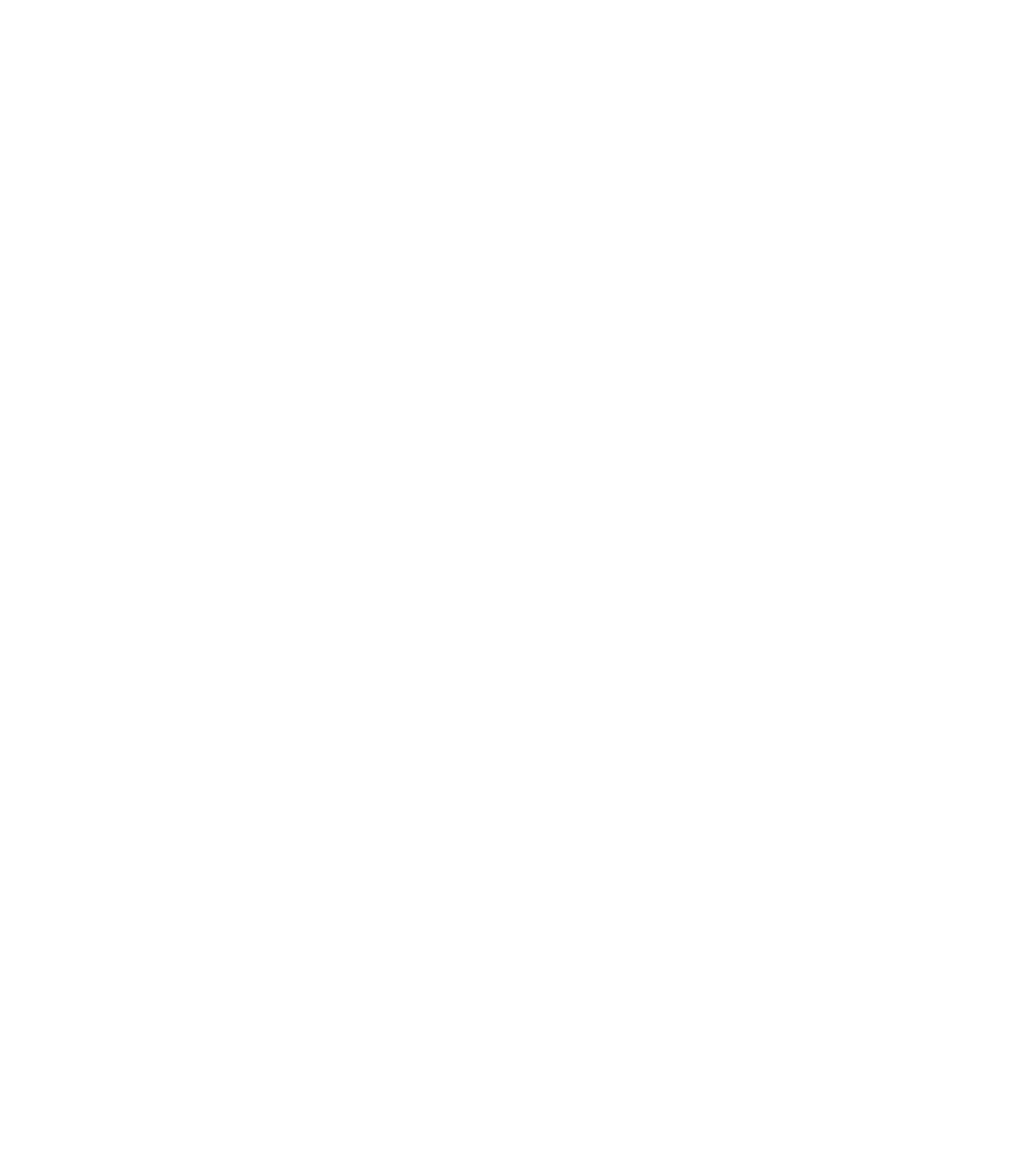
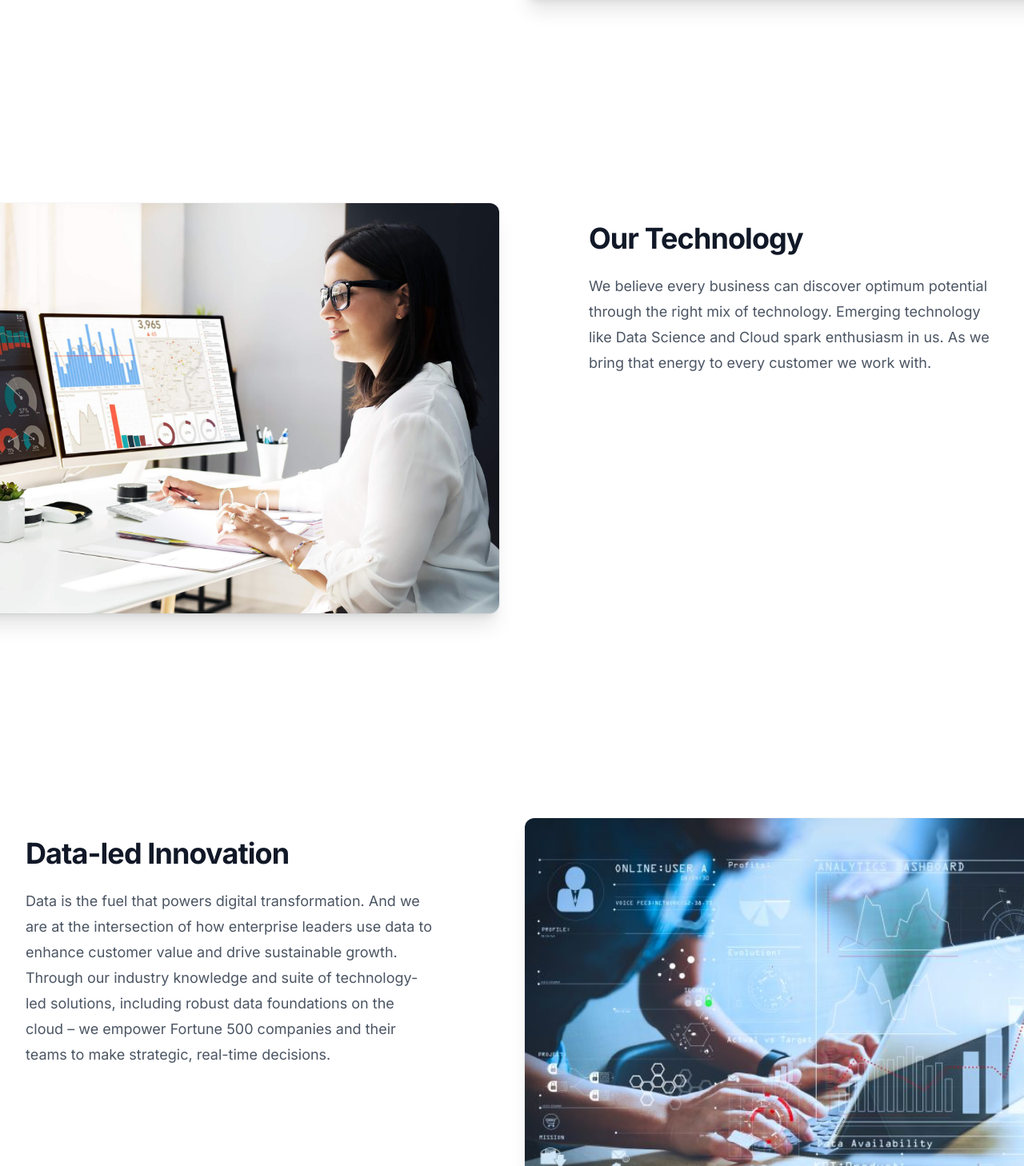
Before and after one commit to szboynono/yama-site, a Next.js app: page / in a window 1280 px wide. Shown: the part 1342-2800 px from the top of the page at 80% size. Before the commit the page ends 1365 px from the top, so only its background shows below. Built offline with nearby package versions, Linux system fonts and the light colour scheme.

Commit message:
footer done

```diff
--- /dev/null
+++ b/app/components/Industries.tsx
@@ -0,0 +1,62 @@
+import React from 'react'
+import { ChartBarIcon, TableCellsIcon, LockClosedIcon, CurrencyDollarIcon } from '@heroicons/react/20/solid'
+
+const features = [
+  {
+    name: 'Credit Risk Modeling',
+    description:
+      'Commodo nec sagittis tortor mauris sed. Turpis tortor quis scelerisque diam id accumsan nullam tempus. Pulvinar etiam lacus volutpat eu. Phasellus praesent ligula sit faucibus.',
+    href: '#',
+    icon: TableCellsIcon,
+  },
+  {
+    name: 'Credit Risk Analytics and Reporting',
+    description:
+      'Pellentesque enim a commodo malesuada turpis eleifend risus. Facilisis donec placerat sapien consequat tempor fermentum nibh.',
+    href: '#',
+    icon: LockClosedIcon,
+  },
+  {
+    name: 'Insurance',
+    description:
+      'Pellentesque sit elit congue ante nec amet. Dolor aenean curabitur viverra suspendisse iaculis eget. Nec mollis placerat ultricies euismod ut condimentum.',
+    href: '#',
+    icon: ChartBarIcon,
+  },
+  {
+    name: 'Wealth Management',
+    description:
+      'Pellentesque sit elit congue ante nec amet. Dolor aenean curabitur viverra suspendisse iaculis eget. Nec mollis placerat ultricies euismod ut condimentum.',
+    href: '#',
+    icon: CurrencyDollarIcon,
+  },
+]
+
+function Industries() {
+  return (
+    <div className="bg-white py-24 sm:py-32">
+      <div className="mx-auto max-w-7xl px-6 lg:px-8">
+        <div className="mx-auto grid max-w-2xl grid-cols-1 gap-x-8 gap-y-16 sm:gap-y-20 lg:mx-0 lg:max-w-none lg:grid-cols-3">
+          <h2 className="text-3xl font-bold tracking-tight text-gray-900 sm:text-4xl">
+            Focus Industries
+          </h2>
+          <dl className="col-span-2 grid grid-cols-1 gap-x-8 gap-y-16 sm:grid-cols-2">
+            {features.map((feature) => (
+              <div key={feature.name}>
+                <dt className="text-base font-semibold leading-7 text-gray-900">
+                  <div className="mb-6 flex h-10 w-10 items-center justify-center rounded-lg bg-blue-500">
+                    <feature.icon className="h-6 w-6 text-white" aria-hidden="true" />
+                  </div>
+                  {feature.name}
+                </dt>
+                <dd className="mt-1 text-base leading-7 text-gray-600">{feature.description}</dd>
+              </div>
+            ))}
+          </dl>
+        </div>
+      </div>
+    </div>
+  )
+}
+
+export default Industries
--- a/app/components/Intro.tsx
+++ b/app/components/Intro.tsx
@@ -3,6 +3,7 @@
 function Intro() {
   return (
     <div className="bg-white px-6 py-24 sm:py-32 lg:px-8">
+
       <div className="mx-auto max-w-2xl text-center">
         <p className="text-base font-semibold leading-7 text-blue-500">
           Get the help you need
--- /dev/null
+++ b/app/components/SecondaryIntro.tsx
@@ -0,0 +1,67 @@
+import Image from "next/image";
+
+function SecondaryIntro() {
+  return (
+    <>
+      <div className="overflow-hidden bg-white py-24 sm:py-32">
+        <div className="mx-auto max-w-7xl px-6 lg:px-8">
+          <div className="mx-auto grid max-w-2xl grid-cols-1 gap-x-8 gap-y-16 sm:gap-y-20 lg:mx-0 lg:max-w-none lg:grid-cols-2">
+            <div className="lg:ml-auto lg:pl-4 lg:pt-4">
+              <div className="lg:max-w-lg">
+                <p className="mt-2 text-3xl font-bold tracking-tight text-gray-900 sm:text-4xl">
+                  Our Technology
+                </p>
+                <p className="mt-6 text-lg leading-8 text-gray-600">
+                  We believe every business can discover optimum potential
+                  through the right mix of technology. Emerging technology like
+                  Data Science and Cloud spark enthusiasm in us. As we bring
+                  that energy to every customer we work with.
+                </p>
+              </div>
+            </div>
+            <div className="flex items-start justify-end lg:order-first">
+              <Image
+                src="/banner-1.jpg"
+                alt="Product screenshot"
+                className="w-[48rem] max-w-none rounded-xl shadow-xl ring-1 ring-gray-400/10 sm:w-[57rem]"
+                width={2432}
+                height={1442}
+              />
+            </div>
+          </div>
+        </div>
+      </div>
+      <div className="overflow-hidden bg-white py-24 sm:py-32">
+        <div className="mx-auto max-w-7xl px-6 lg:px-8">
+          <div className="mx-auto grid max-w-2xl grid-cols-1 gap-x-8 gap-y-16 sm:gap-y-20 lg:mx-0 lg:max-w-none lg:grid-cols-2">
+            <div className="lg:pr-8 lg:pt-4">
+              <div className="lg:max-w-lg">
+                <p className="mt-2 text-3xl font-bold tracking-tight text-gray-900 sm:text-4xl">
+                  Data-led Innovation
+                </p>
+                <p className="mt-6 text-lg leading-8 text-gray-600">
+                  Data is the fuel that powers digital transformation. And we
+                  are at the intersection of how enterprise leaders use data to
+                  enhance customer value and drive sustainable growth. Through
+                  our industry knowledge and suite of technology-led solutions,
+                  including robust data foundations on the cloud – we empower
+                  Fortune 500 companies and their teams to make strategic,
+                  real-time decisions.
+                </p>
+              </div>
+            </div>
+            <Image
+              src="/service.jpg"
+              alt="Product screenshot"
+              className="w-[48rem] max-w-none rounded-xl shadow-xl ring-1 ring-gray-400/10 sm:w-[57rem] md:-ml-4 lg:-ml-0"
+              width={2432}
+              height={1442}
+            />
+          </div>
+        </div>
+      </div>
+    </>
+  );
+}
+
+export default SecondaryIntro;
--- a/app/components/Services.tsx
+++ b/app/components/Services.tsx
@@ -50,7 +50,7 @@
           <Image
             src="/data.jpg"
             alt="Product screenshot"
-            className="w-[48rem] max-w-none rounded-xl shadow-xl ring-1 ring-gray-400/10 w-[100%] h-[100%] md:-ml-4 lg:-ml-0 overflow-hidden"
+            className="w-[48rem] max-w-none rounded-xl shadow-xl ring-1 ring-gray-400/10 sm:w-[57rem] md:-ml-4 lg:-ml-0"
             width={2432}
             height={1442}
           />
--- a/app/page.tsx
+++ b/app/page.tsx
@@ -1,5 +1,8 @@
+import Footer from "./components/Footer";
 import { Header } from "./components/Header";
+import Industries from "./components/Industries";
 import Intro from "./components/Intro";
+import SecondaryIntro from "./components/SecondaryIntro";
 import Services from "./components/Services";
 
 export default function Home() {
@@ -8,6 +11,9 @@
       <Header />
       <Intro />
       <Services />
+      <SecondaryIntro />
+      <Industries />
+      <Footer />
     </>
   );
 }
```
Also changed, not shown: app/components/Footer.tsx (added, +53 -0 lines), public/service.jpg (added).
